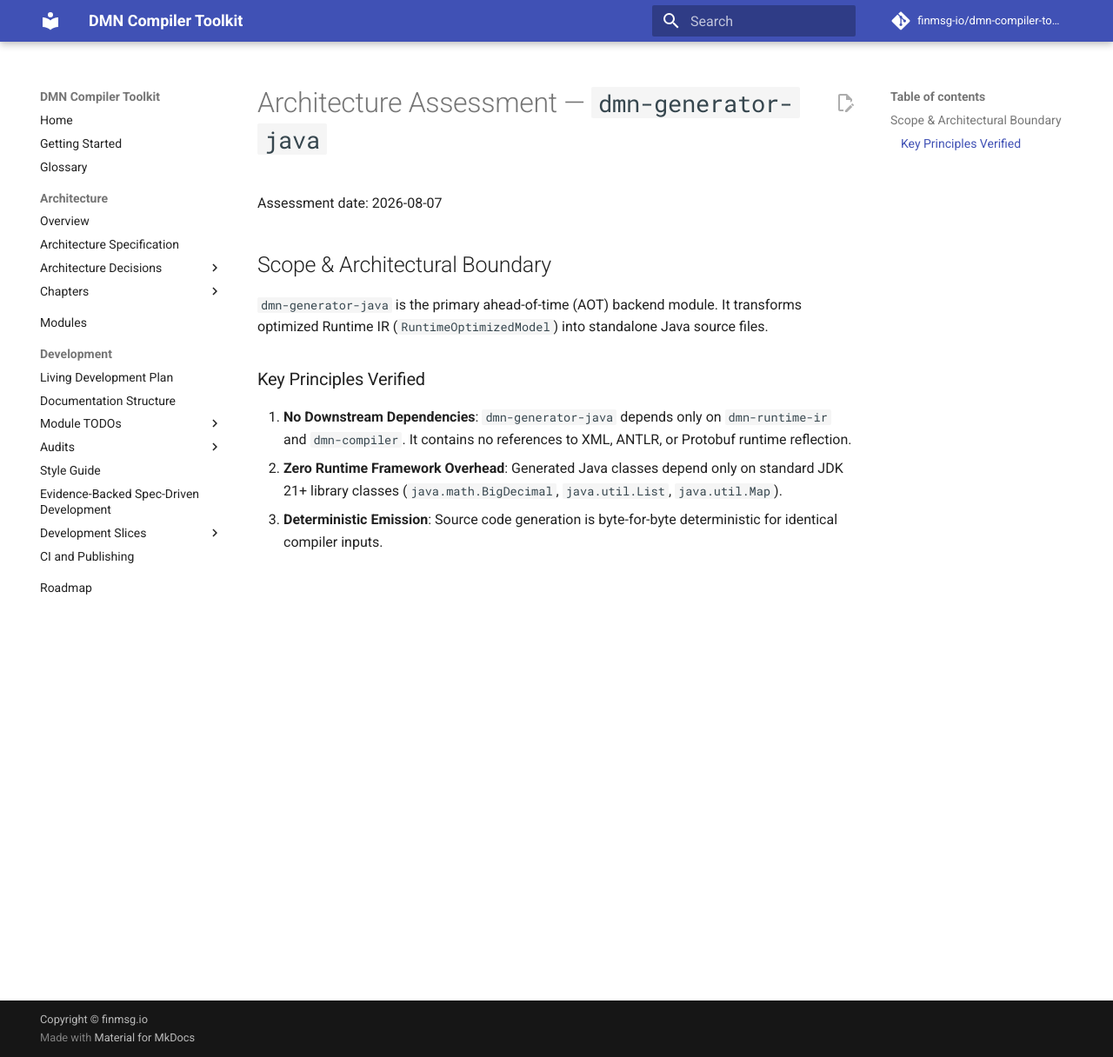
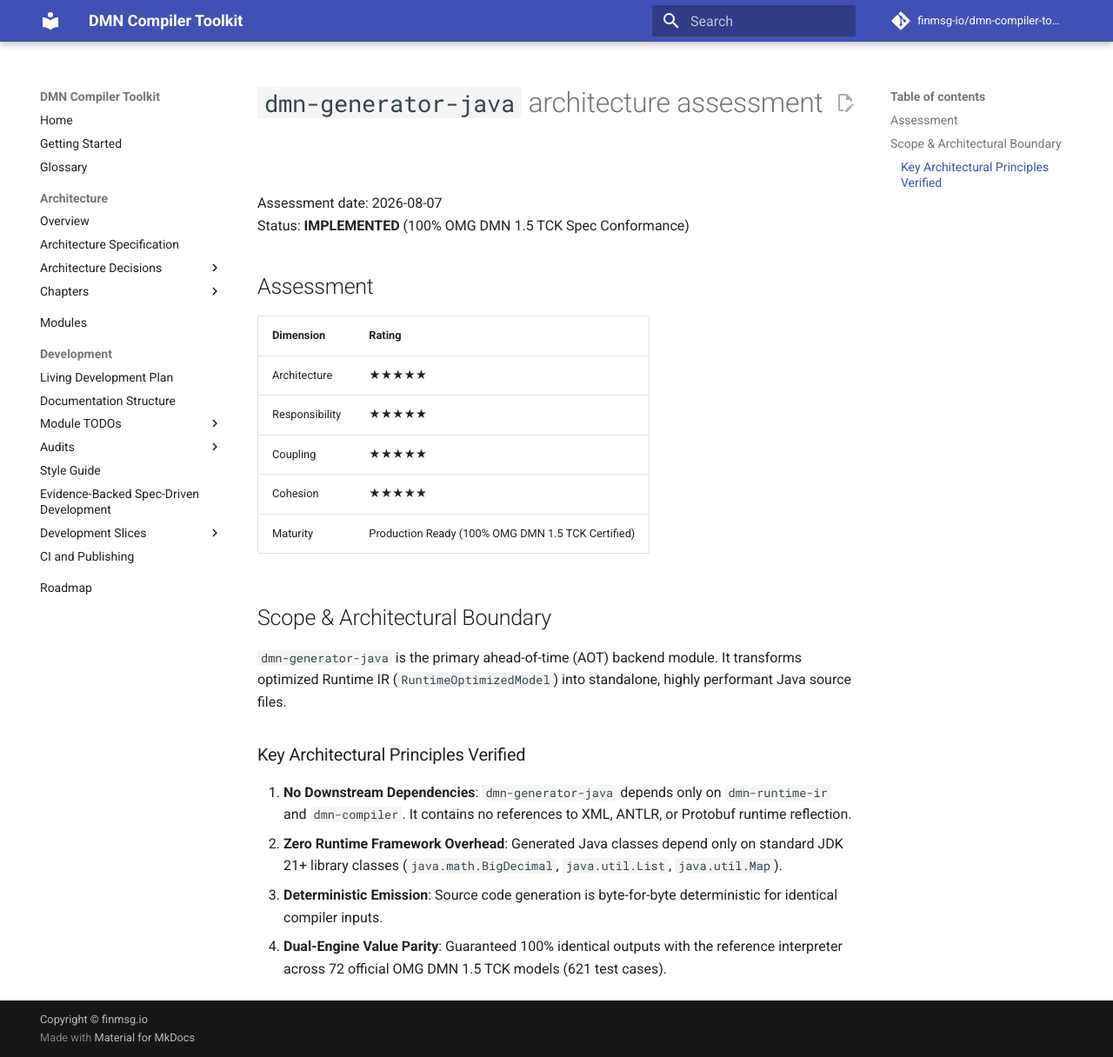
Before and after one commit to finmsg-io/dmn-compiler-toolkit, an MkDocs documentation site: the page built from docs/audits/assessment-architecture-dmn-generator-java.md, in a window 1280 px wide and 1216 px high. Shown: the whole window at 87% size. Built offline with MkDocs 1.6.1 and Material for MkDocs 9.7.7, drawn with Linux system fonts in a browser that asks for light colours; comment, search, counter and statistics services are not loaded.

Commit message:
Actualized assessment documentation

```diff
--- a/docs/audits/assessment-architecture-dmn-generator-java.md
+++ b/docs/audits/assessment-architecture-dmn-generator-java.md
@@ -1,12 +1,24 @@
-# Architecture Assessment — `dmn-generator-java`
+# `dmn-generator-java` architecture assessment
 
 Assessment date: 2026-08-07
+Status: **IMPLEMENTED** (100% OMG DMN 1.5 TCK Spec Conformance)
+
+## Assessment
+
+| Dimension | Rating |
+| --- | --- |
+| Architecture | ★★★★★ |
+| Responsibility | ★★★★★ |
+| Coupling | ★★★★★ |
+| Cohesion | ★★★★★ |
+| Maturity | Production Ready (100% OMG DMN 1.5 TCK Certified) |
 
 ## Scope & Architectural Boundary
 
-`dmn-generator-java` is the primary ahead-of-time (AOT) backend module. It transforms optimized Runtime IR (`RuntimeOptimizedModel`) into standalone Java source files.
+`dmn-generator-java` is the primary ahead-of-time (AOT) backend module. It transforms optimized Runtime IR (`RuntimeOptimizedModel`) into standalone, highly performant Java source files.
 
-### Key Principles Verified
+### Key Architectural Principles Verified
 1. **No Downstream Dependencies**: `dmn-generator-java` depends only on `dmn-runtime-ir` and `dmn-compiler`. It contains no references to XML, ANTLR, or Protobuf runtime reflection.
 2. **Zero Runtime Framework Overhead**: Generated Java classes depend only on standard JDK 21+ library classes (`java.math.BigDecimal`, `java.util.List`, `java.util.Map`).
 3. **Deterministic Emission**: Source code generation is byte-for-byte deterministic for identical compiler inputs.
+4. **Dual-Engine Value Parity**: Guaranteed 100% identical outputs with the reference interpreter across 72 official OMG DMN 1.5 TCK models (621 test cases).
```
Also changed, not shown: docs/architecture/architecture-spec.md (+1 -1 lines), docs/audits/assessment-architecture-dmn-runtime-ir.md (+1 -1 lines), docs/audits/assessment-architecture-dmn-runtime.md (+1 -1 lines), docs/audits/assessment-architecture-dmn-tck-runner.md (+14 -3 lines).
